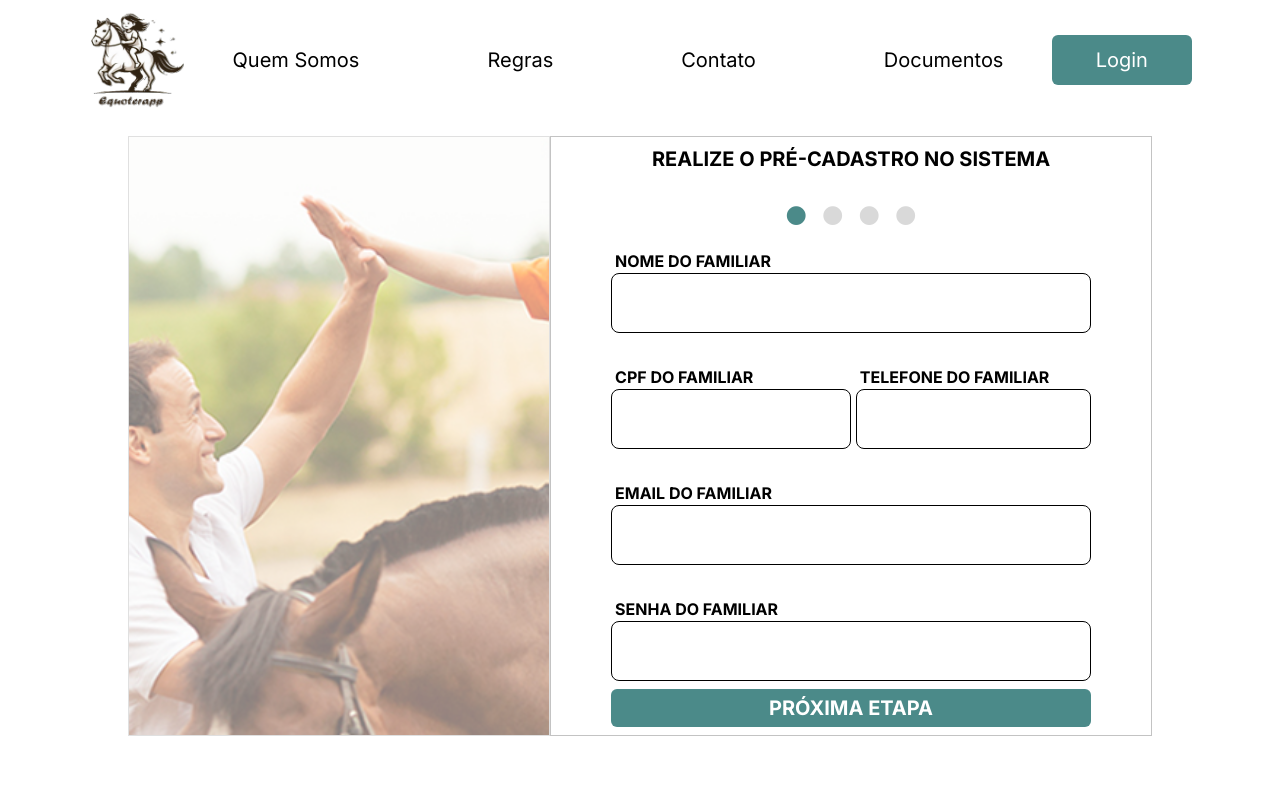
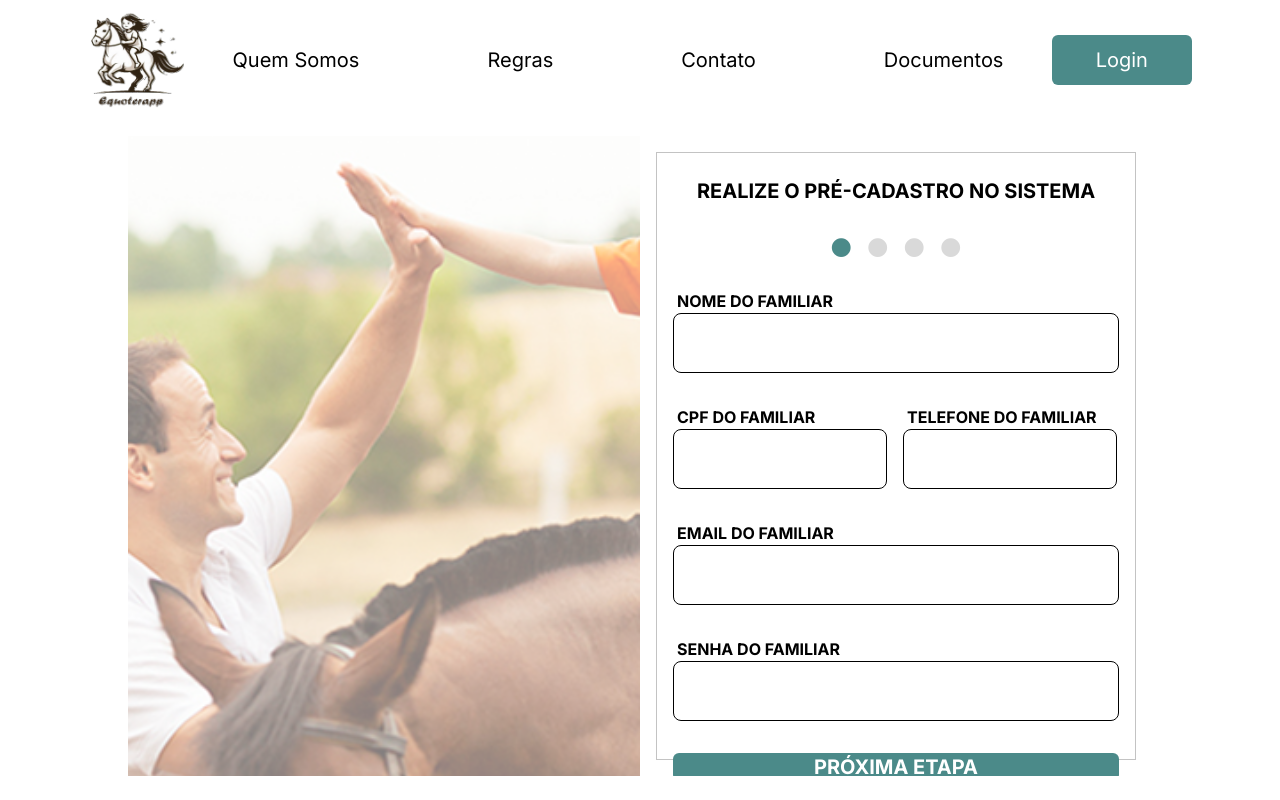
Before and after one commit to lucas037/equoterapp-front, a Next.js app: page /cadastro in a window 1280 px wide. Built offline with nearby package versions, Linux system fonts and the light colour scheme.

Commit message:
fix: Responsividade aplicada na Etapa 1

```diff
--- a/src/app/cadastro/Etapa1.tsx
+++ b/src/app/cadastro/Etapa1.tsx
@@ -1,67 +1,61 @@
 import Input from "@/components/Input";
-import DropdownOption from "../types/DropdownOption";
-import Dropdown from "@/components/Dropdown";
 import DadosPaciente from "../types/DadosPaciente";
 
 interface InterfaceProps {
-    dadosPaciente: DadosPaciente,
-    changeDadosPaciente: (dadosPaciente: DadosPaciente) => void,
-    clickProximaEtapa: () => void
+  dadosPaciente: DadosPaciente;
+  changeDadosPaciente: (dadosPaciente: DadosPaciente) => void;
+  clickProximaEtapa: () => void;
 }
 
 export default function Etapa1(props: InterfaceProps) {
   function handleChangeNomeFamiliar(value: string) {
     props.changeDadosPaciente({
       ...props.dadosPaciente,
-            nomeFamiliar: value
+      nomeFamiliar: value,
     });
   }
 
   function handleChangeCpfFamiliar(value: string) {
     props.changeDadosPaciente({
       ...props.dadosPaciente,
-            cpfFamiliar: value
+      cpfFamiliar: value,
     });
   }
 
   function handleChangeTelefoneFamiliar(value: string) {
     props.changeDadosPaciente({
       ...props.dadosPaciente,
-            telefoneFamiliar: value
+      telefoneFamiliar: value,
     });
   }
 
   function handleChangeEmailFamiliar(value: string) {
     props.changeDadosPaciente({
       ...props.dadosPaciente,
-            emailFamiliar: value
+      emailFamiliar: value,
     });
   }
 
   function handleChangeSenhaFamiliar(value: string) {
     props.changeDadosPaciente({
       ...props.dadosPaciente,
-            senhaFamiliar: value
+      senhaFamiliar: value,
     });
   }
 
   return (
-
-        <div className='w-full h-full flex flex-col items-center justify-around gap-2 text-xl font-bold border border-[#C3C3C3]'>
-
+    <div className="w-full h-full flex flex-col items-center justify-between gap-4 text-xl font-bold border border-[#C3C3C3] bg-white p-4">
       <div className="flex flex-col items-center gap-2 mt-2">
         <div>REALIZE O PRÉ-CADASTRO NO SISTEMA</div>
-
         <div className="text-6xl flex gap-2 text-[#D9D9D9]">
           <div className="text-[#4B8A89]">•</div>
-                    <div className="">•</div>
-                    <div className="">•</div>
-                    <div className="">•</div>
+          <div>•</div>
+          <div>•</div>
+          <div>•</div>
         </div>
       </div>
 
-
-            <div className='w-[80%] flex flex-col items-center gap-8 text-base'>
+      <div className="w-full flex flex-col gap-8 text-base">
         <Input
           name={"NOME DO FAMILIAR"}
           width={"w-full"}
@@ -69,17 +63,16 @@ export default function Etapa1(props: InterfaceProps) {
           onChange={handleChangeNomeFamiliar}
         />
 
-                <div className="w-full flex justify-between items-center">
+        <div className="w-full flex flex-wrap gap-4">
           <Input
             name={"CPF DO FAMILIAR"}
-                    width={"w-[50%]"}
+            width={"w-full sm:w-[48%]"}
             value={props.dadosPaciente.cpfFamiliar}
             onChange={handleChangeCpfFamiliar}
           />
-
           <Input
             name={"TELEFONE DO FAMILIAR"}
-                    width={"w-[49%]"}
+            width={"w-full sm:w-[48%]"}
             value={props.dadosPaciente.telefoneFamiliar}
             onChange={handleChangeTelefoneFamiliar}
           />
@@ -87,25 +80,26 @@ export default function Etapa1(props: InterfaceProps) {
 
         <Input
           name={"EMAIL DO FAMILIAR"}
-                width={"w-[100%]"}
+          width={"w-full"}
           value={props.dadosPaciente.emailFamiliar}
           onChange={handleChangeEmailFamiliar}
         />
 
         <Input
           name={"SENHA DO FAMILIAR"}
-                width={"w-[100%]"}
+          width={"w-full"}
           value={props.dadosPaciente.senhaFamiliar}
           onChange={handleChangeSenhaFamiliar}
           type="password"
         />
       </div>
 
-            <button className='w-[80%] h-[70px] bg-[#4B8A89] text-white rounded-md flex justify-center items-center mb-2' onClick={props.clickProximaEtapa}>
+      <button
+        className="w-full max-w-[900px] h-[70px] bg-[#4B8A89] text-white rounded-md flex justify-center items-center mt-4"
+        onClick={props.clickProximaEtapa}
+      >
         PRÓXIMA ETAPA
       </button>
-
-
     </div>
-    )
+  );
 }
--- a/src/app/cadastro/page.tsx
+++ b/src/app/cadastro/page.tsx
@@ -1,4 +1,4 @@
-"use client"
+"use client";
 
 import { useState } from "react";
 import Header from "@/components/Header";
@@ -9,17 +9,17 @@ import Etapa3 from "./Etapa3";
 import Etapa4 from "./Etapa4";
 
 export default function Cadastro() {
+  const [dadosPaciente, setDadosPaciente] = useState<DadosPaciente>({} as DadosPaciente);
+  const [etapa, setEtapa] = useState(1);
+
   function handleClick() {
     window.location.href = "/login";
   }
 
   function cadastroFinalizado() {
-    alert("Cadastro Finalizado! "+dadosPaciente.nome);
+    alert("Cadastro Finalizado! " + dadosPaciente.nome);
     window.location.href = "/login";
   }
-
-  const [dadosPaciente, setDadosPaciente] = useState<DadosPaciente>({} as DadosPaciente);
-  const [etapa, setEtapa] = useState(1);
 
   function changeDadosPaciente(dadosPaciente: DadosPaciente) {
     setDadosPaciente(dadosPaciente);
@@ -35,30 +35,40 @@ export default function Cadastro() {
 
   return (
     <div className="h-screen w-full flex flex-col items-center">
-      <Header buttonName="Login" handleClick={handleClick}/>
+      <Header buttonName="Login" handleClick={handleClick} />
 
+      <div className="h-[80vh] w-[90%] xl:w-[80%] flex flex-col xl:flex-row overflow-hidden">
         {etapa === 1 && (
-          <div className='h-[75%] w-[80%] flex'>
+          <div className="flex flex-col xl:flex-row w-full h-full">
+            <div className="relative w-full xl:w-1/2 h-full flex-shrink-0 hidden xl:block">
               <img
                 src="/assets/adulto.png"
                 alt="foto"
-              className="w-auto h-full opacity-50 border border-[#C3C3C3] hidden xl:flex xl:max-w-[100%]"
+                className="absolute inset-0 w-full h-full object-cover opacity-50"
+                style={{ width: '100%', height: '100%' }}
               />
+            </div>
+            <div className="w-full xl:w-1/2 h-full flex items-center bg-white p-4 overflow-y-auto">
               <Etapa1
                 dadosPaciente={dadosPaciente}
                 changeDadosPaciente={changeDadosPaciente}
                 clickProximaEtapa={clickProximaEtapa}
               />
             </div>
+          </div>
         )}
 
         {etapa === 2 && (
-          <div className='h-[75%] w-[80%] flex'>
+          <div className="flex flex-col xl:flex-row w-full h-full">
+            <div className="relative w-full xl:w-1/2 h-full flex-shrink-0 hidden xl:block">
             <img
                 src="/assets/adulto.png"
                 alt="foto"
-              className="w-auto h-full opacity-50 border border-[#C3C3C3] hidden xl:flex xl:max-w-[100%]"
+                className="absolute inset-0 w-full h-full object-cover opacity-50"
+                style={{ width: '100%', height: '100%' }}
               />
+            </div>
+            <div className="w-full xl:w-1/2 h-full flex items-center bg-white p-4 overflow-y-auto">
               <Etapa2
                 dadosPaciente={dadosPaciente}
                 changeDadosPaciente={changeDadosPaciente}
@@ -66,21 +76,27 @@ export default function Cadastro() {
                 clickEtapaAnterior={clickEtapaAnterior}
               />
             </div>
+          </div>
         )}
 
         {etapa === 3 && (
-          <div className='h-[75%] w-[80%] flex'>
+          <div className="flex flex-col xl:flex-row w-full h-full">
+            <div className="relative w-full xl:w-1/2 h-full flex-shrink-0 hidden xl:block">
               <img
                 src="/assets/adulto.png"
                 alt="foto"
-              className="w-auto h-full opacity-50 border border-[#C3C3C3] hidden xl:flex xl:max-w-[100%]"
+                className="absolute inset-0 w-full h-full object-cover opacity-50"
+                style={{ width: '100%', height: '100%' }}
               />
+            </div>
+            <div className="w-full xl:w-1/2 h-full flex items-center bg-white p-4 overflow-y-auto">
               <Etapa3
                 dadosPaciente={dadosPaciente}
                 changeDadosPaciente={changeDadosPaciente}
                 clickProximaEtapa={clickProximaEtapa}
                 clickEtapaAnterior={clickEtapaAnterior}
               />
+            </div>
           </div>
         )}
 
@@ -91,5 +107,6 @@ export default function Cadastro() {
           clickEtapaAnterior={clickEtapaAnterior}
         />)}
       </div>
-  )
+    </div>
+  );
 }
```
Lines whose indentation alone changed are shown as unchanged.
